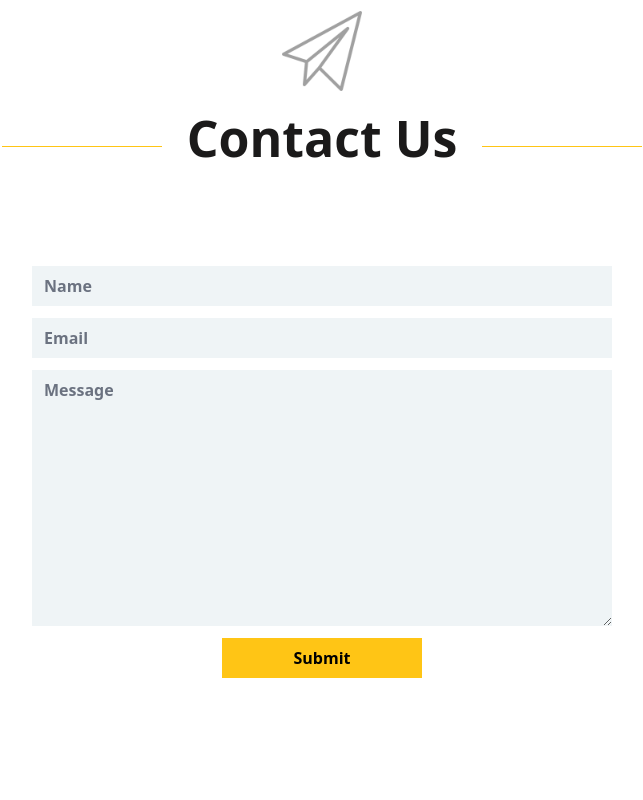
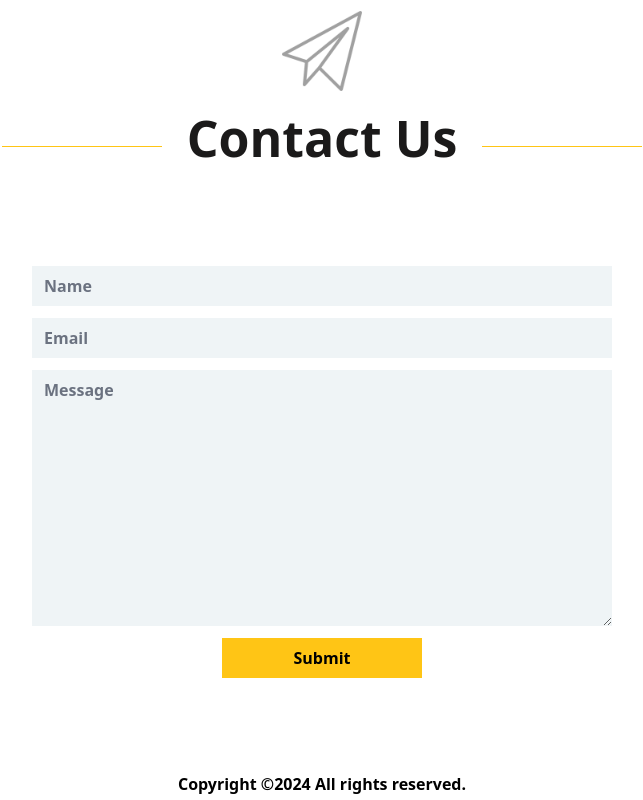
Before and after one commit to HAMMAS-SALEEM/CafAmor-React, a React (Vite) app: page / in a window 1280 px wide. Shown: the part 3963-4763 px from the top of the page, without its empty margins (318-961 px from the left). Before the commit the page ends 4731 px from the top, so only its background shows below. Built offline with nearby package versions, Linux system fonts and the light colour scheme.

Commit message:
Add Copyright Component

```diff
--- a/src/components/contact/Contact.jsx
+++ b/src/components/contact/Contact.jsx
@@ -4,6 +4,7 @@ import smallBg from '../../assets/contact-bg.png'
 import contactLogo from '../../assets/contact-logo2.png'
 import SectionLogo from '../shared/SectionLogo'
 import SectionTitle from '../shared/SectionTitle'
+import Copyright from './copyright/Copyright'
 import Form from './form/Form'
 
 const bg = ''
@@ -14,6 +15,7 @@ const Contact = () => {
       <SectionLogo image={contactLogo} />
       <SectionTitle title={'Contact Us'} />
       <Form />
+      <Copyright />
     </>
   )
 }
--- /dev/null
+++ b/src/components/contact/copyright/Copyright.jsx
@@ -0,0 +1,7 @@
+import React from 'react'
+
+const Copyright = () => {
+  return <span className="my-1 font-bold">Copyright ©2024 All rights reserved.</span>
+}
+
+export default Copyright
```
